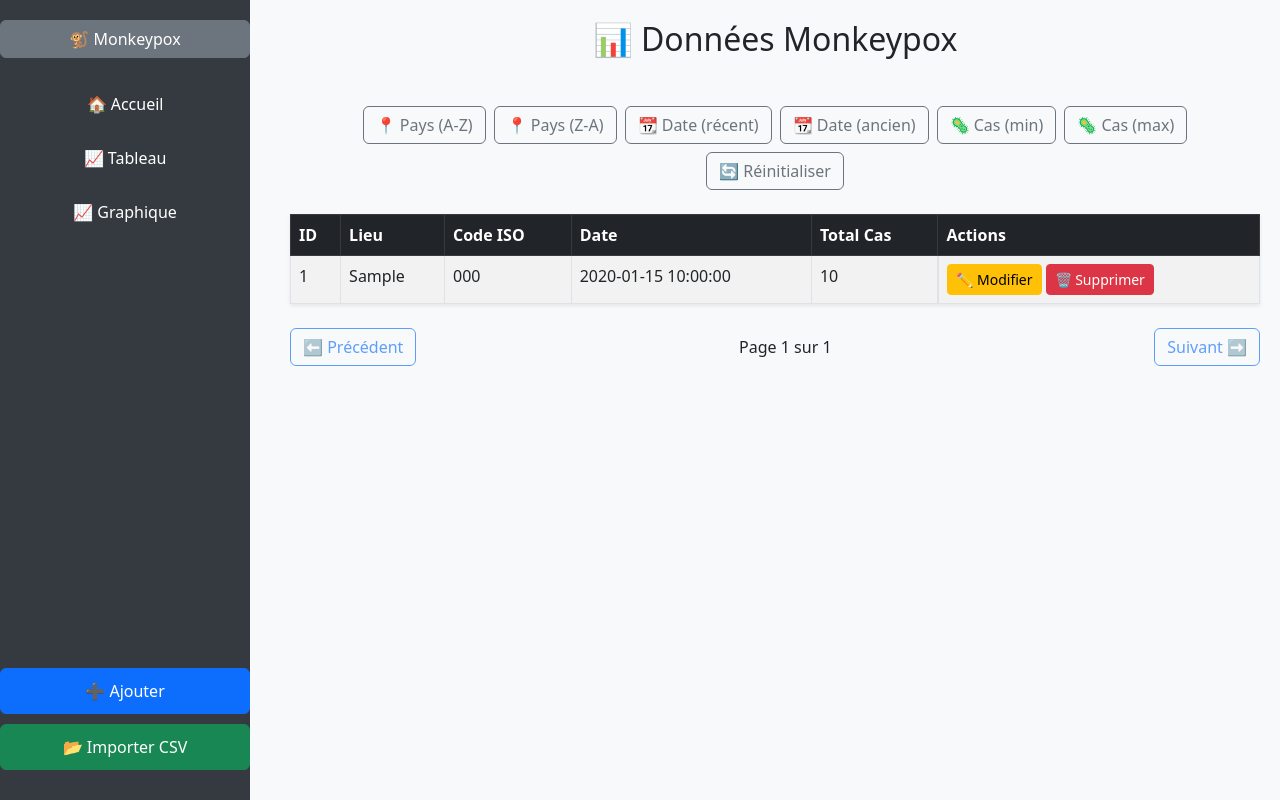
After one commit to Mooodrix/mspr1, a Flask app: page /tableau in a window 1280 px wide. The commit adds this page. Run offline with Flask 3, Linux system fonts and the light colour scheme; tables that the repository leaves empty or names only in its code hold one stand-in row (values such as "Sample post"); data that the repository does not hold is empty; some libraries are stand-ins or nearby versions.

Commit message:
Refactor sidebar navigation and add new Tableau page for data management

```diff
--- a/app.py
+++ b/app.py
@@ -40,6 +40,11 @@ def get_db_connection():
 # Route principale : Afficher les données
 @app.route('/')
 def index():
+    return render_template('index.html')
+
+
+@app.route('/tableau')
+def tableau():
     sort_by = request.args.get('sort_by', 'date')  # Trier par défaut par date
     order = request.args.get('order', 'desc')  # Trier par défaut en décroissant
     page = int(request.args.get('page', 1))  # Page actuelle (par défaut 1)
@@ -71,7 +76,7 @@ def index():
     cursor.close()
     connection.close()
 
-    return render_template('index.html', data=data, page=page, total_pages=total_pages, sort_by=sort_by, order=order)
+    return render_template('Tableau.html', data=data, page=page, total_pages=total_pages, sort_by=sort_by, order=order)
 
 # Route pour ajouter une nouvelle entrée
 @app.route('/ajout')
--- /dev/null
+++ b/templates/Tableau.html
@@ -0,0 +1,110 @@
+<!DOCTYPE html>
+<html lang="fr">
+<head>
+    <meta charset="UTF-8">
+    <meta name="viewport" content="width=device-width, initial-scale=1.0">
+    <title>Gestion des Données Monkeypox</title>
+    <link rel="stylesheet" href="https://cdn.jsdelivr.net/npm/bootstrap@5.3.0/dist/css/bootstrap.min.css">
+    <link rel="stylesheet" href="https://cdn.datatables.net/1.11.5/css/dataTables.bootstrap5.min.css">
+    <style>
+        body {
+            background-color: #f8f9fa;
+        }
+        .sidebar {
+        width: 250px;
+        height: 100vh;
+        position: fixed;
+        left: 0;
+        top: 0;
+        background: #343a40;
+        padding-top: 20px;
+        }
+        .sidebar a {
+            color: white;
+            padding: 10px 20px;
+            display: block;
+            text-decoration: none;
+            text-align: center;
+            margin-bottom: 10px;
+        }
+        .sidebar a:hover {
+            background: #495057;
+        }
+        .content {
+            margin-left: 270px;
+            padding: 20px;
+        }
+        .sidebar .bottom-buttons {
+            position: absolute;
+            bottom: 20px;
+            width: 100%;
+        }
+    </style>
+</head>
+<body>
+
+    <!-- Barre de navigation verticale -->
+    <div class="sidebar">
+        <button class="btn btn-secondary w-100 mb-4">🐒 Monkeypox</button>
+        <a href="/">🏠 Accueil</a>
+        <a href="/tableau">📈 Tableau</a>
+        <a href="/graphique">📈 Graphique</a>
+        <div class="bottom-buttons">
+            <a href="/ajout" class="btn btn-primary w-100">➕ Ajouter</a>
+            <a href="/importCSV" class="btn btn-success w-100 mt-2">📂 Importer CSV</a>
+        </div>
+    </div>
+
+    <!-- Contenu principal -->
+    <div class="content">
+        <h2 class="text-center mb-5">📊 Données Monkeypox</h2>
+
+        <div class="d-flex flex-wrap justify-content-center gap-2 mb-4">
+            <a href="/?sort_by=location&order=asc" class="btn btn-outline-secondary">📍 Pays (A-Z)</a>
+            <a href="/?sort_by=location&order=desc" class="btn btn-outline-secondary">📍 Pays (Z-A)</a>
+            <a href="/?sort_by=date&order=desc" class="btn btn-outline-secondary">📆 Date (récent)</a>
+            <a href="/?sort_by=date&order=asc" class="btn btn-outline-secondary">📆 Date (ancien)</a>
+            <a href="/?sort_by=total_cases&order=asc" class="btn btn-outline-secondary">🦠 Cas (min)</a>
+            <a href="/?sort_by=total_cases&order=desc" class="btn btn-outline-secondary">🦠 Cas (max)</a>
+            <a href="/?sort_by=total_cases&order=desc" class="btn btn-outline-secondary">🔄 Réinitialiser</a>
+        </div>
+
+        <!-- Tableau des données -->
+        <table id="dataTable" class="table table-bordered table-striped bg-white shadow-sm">
+            <thead class="table-dark">
+                <tr>
+                    <th>ID</th>
+                    <th>Lieu</th>
+                    <th>Code ISO</th>
+                    <th>Date</th>
+                    <th>Total Cas</th>
+                    <th>Actions</th>
+                </tr>
+            </thead>
+            <tbody>
+                {% for row in data %}
+                <tr>
+                    <td>{{ row.id }}</td>
+                    <td>{{ row.location }}</td>
+                    <td>{{ row.iso_code }}</td>
+                    <td>{{ row.date }}</td>
+                    <td>{{ row.total_cases }}</td>
+                    <td class="d-flex gap-1">
+                        <a href="/edit/{{ row.id }}" class="btn btn-warning btn-sm">✏️ Modifier</a>
+                        <a href="/delete/{{ row.id }}" class="btn btn-danger btn-sm">🗑 Supprimer</a>
+                    </td>
+                </tr>
+                {% endfor %}
+            </tbody>
+        </table>
+
+        <!-- Pagination -->
+        <nav aria-label="Pagination" class="d-flex justify-content-between align-items-center mt-4">
+            <a href="?sort_by={{ sort_by }}&order={{ order }}&page={{ page - 1 }}" class="btn btn-outline-primary {% if page <= 1 %}disabled{% endif %}">⬅️ Précédent</a>
+            <span>Page {{ page }} sur {{ total_pages }}</span>
+            <a href="?sort_by={{ sort_by }}&order={{ order }}&page={{ page + 1 }}" class="btn btn-outline-primary {% if page >= total_pages %}disabled{% endif %}">Suivant ➡️</a>
+        </nav>
+    </div>
+
+</body>
+</html>
```
Also changed, not shown: templates/Ajout.html (+6 -3 lines), templates/graphique.html (+14 -50 lines), templates/importCSV.html (+6 -3 lines), templates/index.html (+16 -48 lines).
